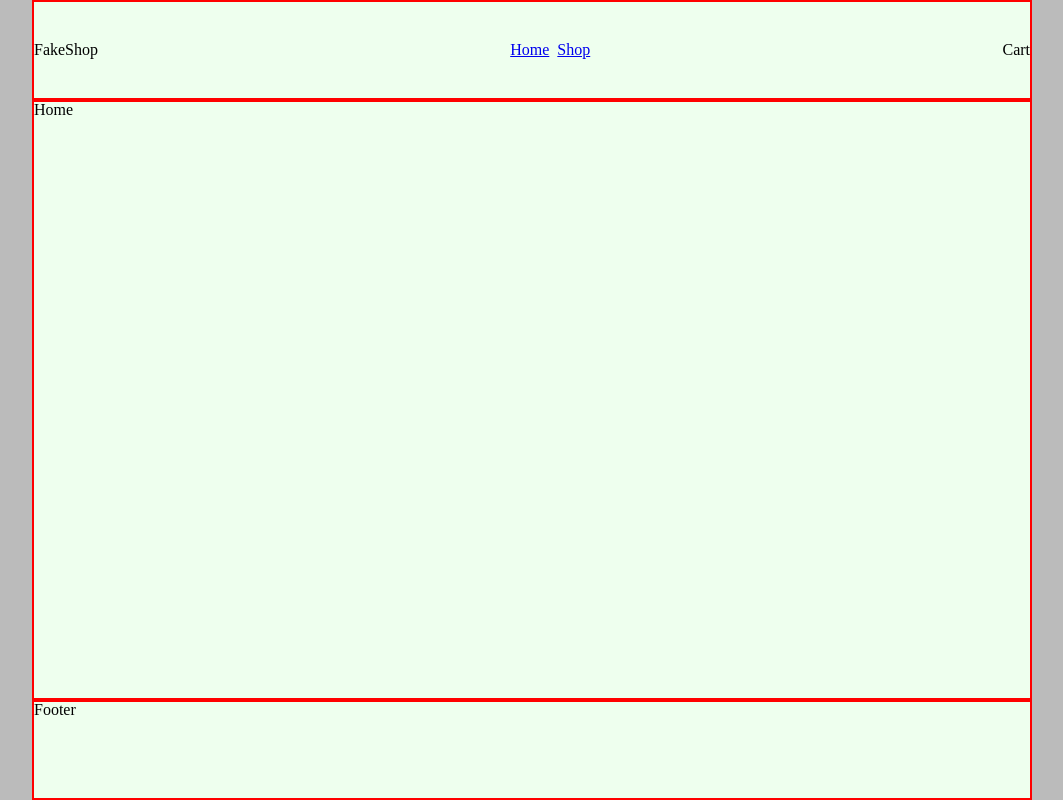
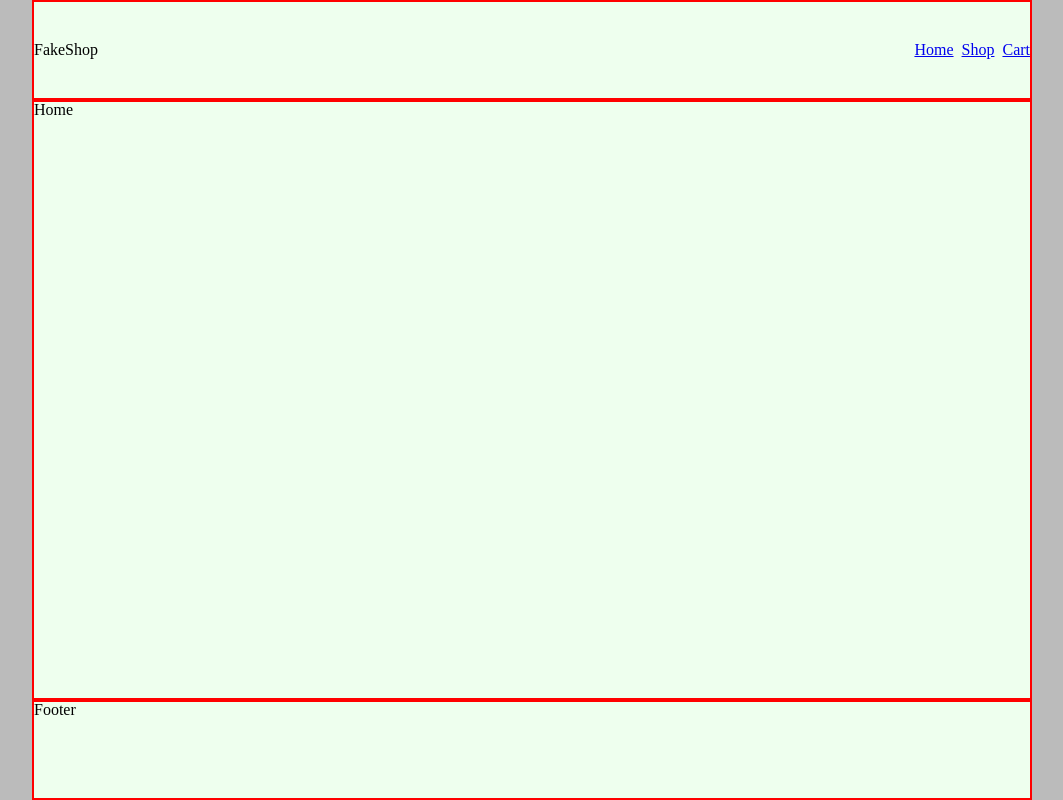
Before and after one commit to MongrelArchitect/shopping-cart, a React (Create React App) app: page / in a window 1280 px wide. Shown: the whole page, without its empty margins (108-1171 px from the left). Built offline with nearby package versions, Linux system fonts and the light colour scheme.

Commit message:
Include Cart in routes

```diff
--- a/src/components/Header.jsx
+++ b/src/components/Header.jsx
@@ -1,7 +1,5 @@
 import React from 'react';
 import { Link } from 'react-router-dom';
-
-import Cart from './Cart';
 
 export default function Header() {
   return (
@@ -14,8 +12,10 @@ export default function Header() {
         <li>
           <Link to="/shop">Shop</Link>
         </li>
+        <li>
+          <Link to="/cart">Cart</Link>
+        </li>
       </ul>
-      <Cart />
     </div>
   );
 }
--- a/src/components/Router.jsx
+++ b/src/components/Router.jsx
@@ -2,12 +2,14 @@ import React from 'react';
 import { Routes, Route } from 'react-router-dom';
 import Home from './Home';
 import Shop from './Shop';
+import Cart from './Cart';
 
 export default function RouteSwitch() {
   return (
     <Routes>
       <Route path="/" element={<Home />} />
       <Route path="/shop" element={<Shop />} />
+      <Route path="/cart" element={<Cart />} />
     </Routes>
   );
 }
```
